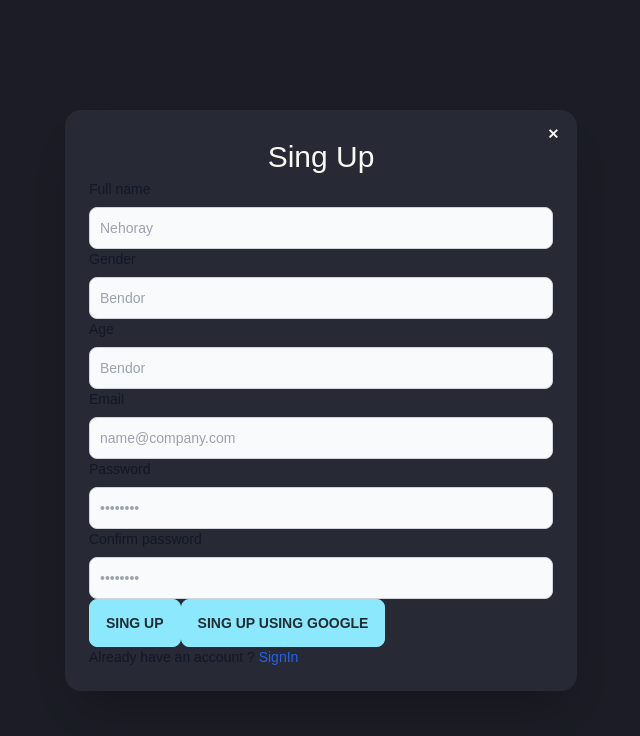
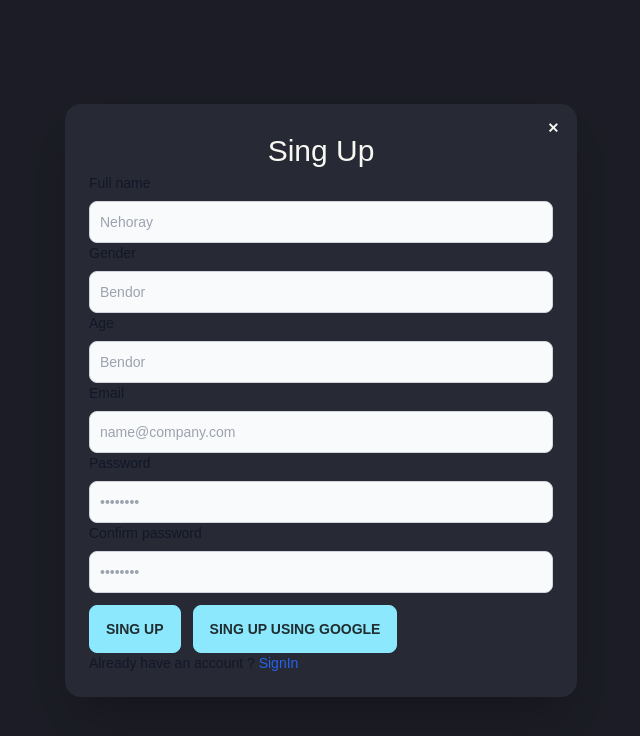
Before and after one commit to nehoraybendor/minkelApp, a React (Vite) app in the folder front/: page /landing in a window 1280 px wide. Both pictures are taken after a click on the button "Signup". Shown: the top 736 px of the page, without its empty margins (319-959 px from the left). Built offline with nearby package versions, Linux system fonts and the light colour scheme.

Commit message:
fix login

```diff
--- a/front/src/components/userCMS/signup.tsx
+++ b/front/src/components/userCMS/signup.tsx
@@ -69,9 +69,10 @@ function Singup() {
                             {...register("confirmPassword")} />
                         {errors.confirmPassword && <h1 className="text-error p-2 ">{errors.confirmPassword.message}</h1>}
                     </div>
-
-                    <button  type="submit" className="btn btn-info">Sing Up</button>
+                        <div className='flex-'>
+                    <button  type="submit" className="btn btn-info mt-3 mr-3">Sing Up</button>
                     <button  type="button" className="btn btn-info">Sing up using google</button>
+                    </div>
                     <div className="text-sm font-medium text-gray-900 dark:text-white">
                         Already have an account ? <a className="text-blue-600 hover:underline dark:text-blue-500 capitalize"
                             onClick={() => {
```
